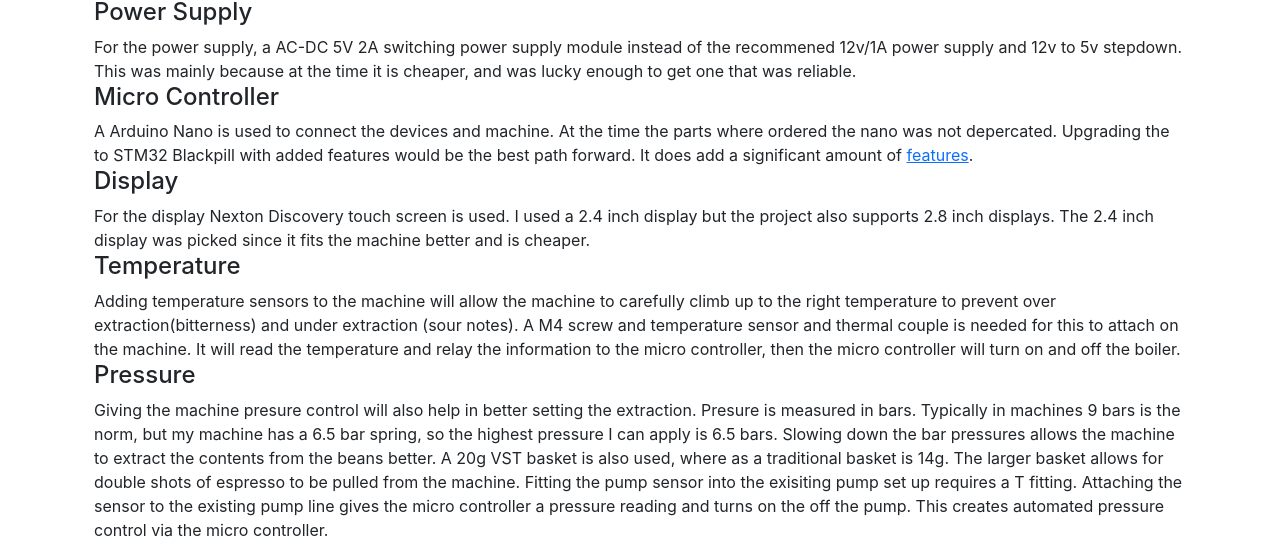
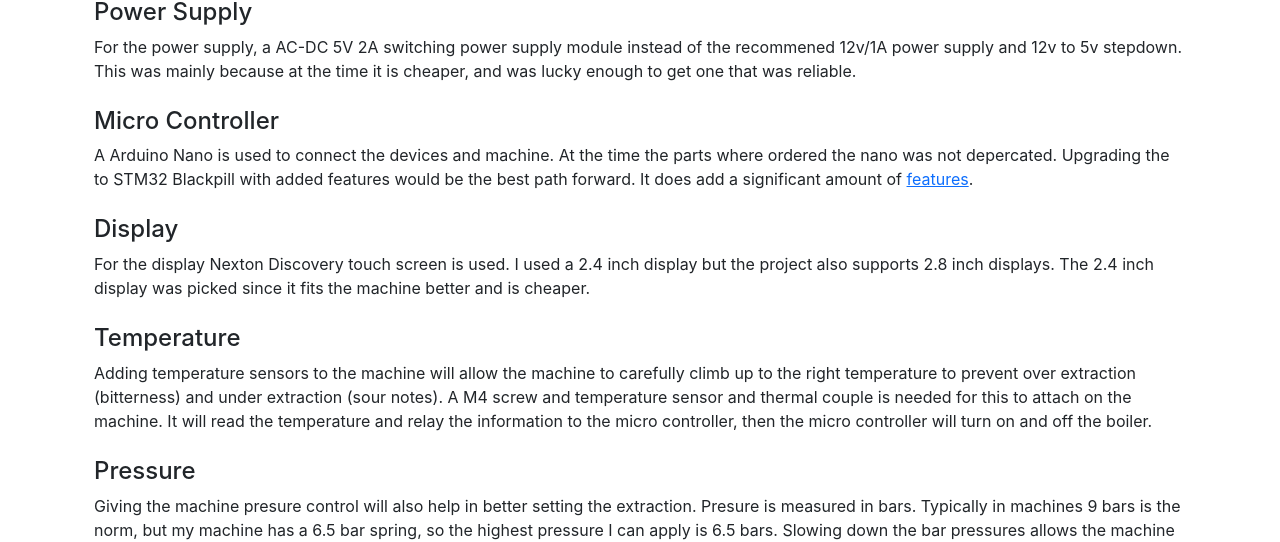
Before and after one commit to Peter-Kang/Peter-Kang.github.io, a React (Create React App) app: page /#/Coffee in a window 1280 px wide. Shown: the part 652-1194 px from the top of the page. Built offline with nearby package versions, Linux system fonts and the light colour scheme.

Commit message:
touched the coffee page more

```diff
--- a/src/routes/CoffeeContents/Components.js
+++ b/src/routes/CoffeeContents/Components.js
@@ -5,34 +5,41 @@ const GaggiuinoComponents = ()=>
 {
     return (
     <Container>
-        <h2>Components</h2>
-        <h4>Power Supply</h4>
+        <h2><a id="components">Components</a></h2>
+        <h4><a id="powersupply">Power Supply</a></h4>
         <body>
             For the power supply, a AC-DC 5V 2A switching power supply module instead of the recommened 12v/1A power supply and 12v to 5v stepdown.
             This was mainly because at the time it is cheaper, and was lucky enough to get one that was reliable.
         </body>
-        <h4>Micro Controller</h4>
+        <br/>
+        <h4><a id="microcontoller">Micro Controller</a></h4>
         <body>
             A Arduino Nano is used to connect the devices and machine.
             At the time the parts where ordered the nano was not depercated. Upgrading the to STM32 Blackpill with added features would be the best path forward. It does add a significant amount of <a href="https://gaggiuino.github.io/#/?id=features">features</a>.
         </body>
-        <h4>Display</h4>
+        <br/>
+        <h4><a id="display">Display</a></h4>
         <body>
             For the display Nexton Discovery touch screen is used.
             I used a 2.4 inch display but the project also supports 2.8 inch displays.
             The 2.4 inch display was picked since it fits the machine better and is cheaper.
         </body>
-        <h4>Temperature</h4>
-        <body>Adding temperature sensors to the machine will allow the machine to carefully climb up to the right temperature to prevent over extraction(bitterness) and under extraction (sour notes).
+        <br/>
+        <h4><a id="temperature">Temperature</a></h4>
+        <body>Adding temperature sensors to the machine will allow the machine to carefully climb up to the right temperature to prevent over extraction (bitterness) and under extraction (sour notes).
             A M4 screw and temperature sensor and thermal couple is needed for this to attach on the machine.
             It will read the temperature and relay the information to the micro controller, then the micro controller will turn on and off the boiler.
         </body>
-        <h4>Pressure</h4>
+        <br/>
+        <h4><a id="pressure">Pressure</a></h4>
         <body>
             Giving the machine presure control will also help in better setting the extraction. Presure is measured in bars.
-            Typically in machines 9 bars is the norm, but my machine has a 6.5 bar spring, so the highest pressure I can apply is 6.5 bars. Slowing down the bar pressures allows the machine to extract the contents from the beans better.
-            A 20g VST basket is also used, where as a traditional basket is 14g. The larger basket allows for double shots of espresso to be pulled from the machine.
-            Fitting the pump sensor into the exisiting pump set up requires a T fitting. Attaching the sensor to the existing pump line gives the micro controller a pressure reading and turns on the off the pump.
+            Typically in machines 9 bars is the norm, but my machine has a 6.5 bar spring, so the highest pressure I can apply is 6.5 bars.
+            Slowing down the bar pressures allows the machine to extract the contents from the beans better.
+            A 20g VST basket is also used, where as a traditional basket is 14g.
+            The larger basket allows for double shots of espresso to be pulled from the machine.
+            Fitting the pump sensor into the exisiting pump set up requires a T fitting.
+            Attaching the sensor to the existing pump line gives the micro controller a pressure reading and turns on the off the pump.
             This creates automated pressure control via the micro controller.
         </body>
     </Container>
--- a/src/routes/CoffeeContents/Intro.js
+++ b/src/routes/CoffeeContents/Intro.js
@@ -6,7 +6,7 @@ const CoffeeIntro = ()=>
 {
     return (
         <Container>
-            <h2>Gaggiuino</h2>
+            <h2><a id="gaggiuino">Gaggiuino</a></h2>
             <body>
                 <Row><Col>Gaggiuino is a project created by the gaggia classic community to modify the Gaggia classic and is organized by Zer0-bit. The project adds a microcontroller to give temperature and pressure control to the gaggia classic espresso machine.</Col></Row>
                 <Row><Col>A link to their community documentation: <a href="https://gaggiuino.github.io/#/">https://gaggiuino.github.io</a></Col></Row>
--- a/src/routes/CoffeeContents/Overview.js
+++ b/src/routes/CoffeeContents/Overview.js
@@ -6,7 +6,7 @@ const CoffeeOverview = ()=>
 {
     return (
         <Container>
-            <h2>Overview of the wiring</h2>
+            <h2><a id="overview">Overview of the wiring</a></h2>
             <body>
 The components of the upgrade will have: power, microcontoller, display, temperature/boiler, and pressure/pump.
             </body>
```
